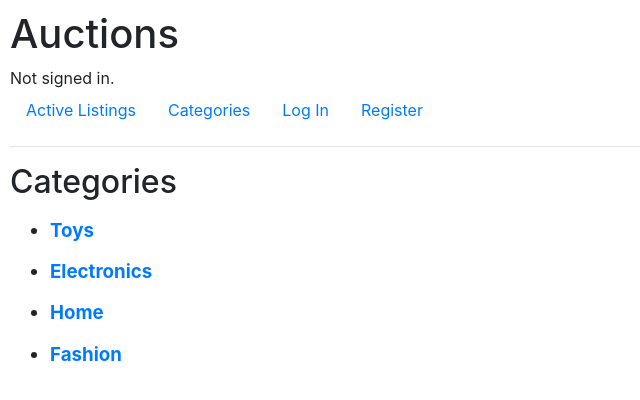
After one commit to OmerGulcu/CS50-Web, a Django app: page /categories in a window 1280 px wide. The commit adds this page. Shown: the top 400 px of the page, without its empty margins (0-640 px from the left). Run offline with Django 3.2, Linux system fonts and the light colour scheme; parts of the project's set-up code (start-up, migrations or seed data) failed here and were passed over; some libraries are stand-ins or nearby versions.

```diff
--- a/Week 4/commerce/auctions/models.py
+++ b/Week 4/commerce/auctions/models.py
@@ -1,5 +1,6 @@
 from distutils.command.upload import upload
 from tkinter import CASCADE
+from unicodedata import category
 from django.contrib.auth.models import AbstractUser
 from django.db import models
 
@@ -9,8 +10,10 @@ class User(AbstractUser):
 class Listing(models.Model):
     name = models.CharField(max_length=64)
     description = models.CharField(max_length=500)
-    starting_bid = models.PositiveIntegerField()
+    price = models.PositiveIntegerField()
     image = models.CharField(max_length=2048, blank=True)
+    categories = [("toys", "Toys"), ("electronics", "Electronics"), ("home", "Home"), ("fashion", "Fashion")]
+    category = models.CharField(choices=categories, max_length=64, blank=True, null=True)
     creator = models.ForeignKey(User, on_delete=models.CASCADE, related_name="listings")
     winner = models.ForeignKey(User, on_delete=models.DO_NOTHING, null=True, blank=True)
     active = models.BooleanField(default=True)
--- a/Week 4/commerce/auctions/static/auctions/styles.css
+++ b/Week 4/commerce/auctions/static/auctions/styles.css
@@ -67,3 +93,13 @@ input {
 #watch_listing:hover, #rm_watched_listing:hover {
     border: 1px black solid;
 }
+
+.h3 {
+
+    font-size: 1.17em;
+    margin-top: 1em;
+    margin-bottom: 1em;
+    margin-left: 0;
+    margin-right: 0;
+    font-weight: bold;
+  }
--- /dev/null
+++ b/Week 4/commerce/auctions/templates/auctions/categories.html
@@ -0,0 +1,10 @@
+{% extends 'auctions/layout.html' %}
+
+{% block body %}
+    <h2>Categories</h2>
+    <ul>
+    {% for category in categories %}
+        <li class="h3"><a href="../{{ category }}">{{ category|title }}</a></li>
+    {% endfor %}
+    </ul>
+{% endblock body %}
--- a/Week 4/commerce/auctions/templates/auctions/layout.html
+++ b/Week 4/commerce/auctions/templates/auctions/layout.html
@@ -19,6 +19,9 @@
         <ul class="nav">
             <li class="nav-item">
                 <a class="nav-link" href="{% url 'index' %}">Active Listings</a>
+            </li>
+            <li>
+                <a class="nav-link" href="{% url "categories" %}">Categories</a>
             </li>
             {% if user.is_authenticated %}
                 <li class="nav-item">
--- a/Week 4/commerce/auctions/templates/auctions/new_listing.html
+++ b/Week 4/commerce/auctions/templates/auctions/new_listing.html
@@ -1,7 +1,7 @@
 {% extends 'auctions/layout.html' %}
 
 {% block body %}
-<form action="newlisting" method="POST">
+<form action="newlisting" method="POST" class="new_listing_form">
     {% csrf_token %}
     {{ forma }}
     <input type="submit" value="Submit">
--- a/Week 4/commerce/auctions/urls.py
+++ b/Week 4/commerce/auctions/urls.py
@@ -1,3 +1,4 @@
+from unicodedata import category
 from django.urls import path
 
 from . import views
@@ -9,5 +10,7 @@ urlpatterns = [
     path("register", views.register, name="register"),
     path("newlisting", views.new_listing, name="new_listing"),
     path("viewlisting/<str:id>", views.view_listing, name="view_listing"),
-    path("watchlist", views.watchlist, name="watchlist")
+    path("watchlist", views.watchlist, name="watchlist"),
+    path("categories", views.categories, name="categories"),
+    path("<str:category>", views.category , name="category")
 ]
--- a/Week 4/commerce/auctions/views.py
+++ b/Week 4/commerce/auctions/views.py
@@ -7,12 +7,12 @@ from django.contrib.auth.decorators import login_required
 from django import forms
 from django.forms import ModelForm
 
-from .models import Listing, User, Watching
+from .models import User, Listing, Bid, Comment, Watching
 
 def index(request):
     listings = Listing.objects.all()
     return render(request, "auctions/index.html", {
-        "listings": listings, "watchlist_only": False
+        "listings": listings, "header": "Active Listings"
     })
 
 def login_view(request):
@@ -78,12 +78,13 @@ def new_listing(request):
                 # Get cleaned data
                 name = listing_form.cleaned_data["name"]
                 description = listing_form.cleaned_data["description"]
-                starting_bid = listing_form.cleaned_data["starting_bid"]
+                price = listing_form.cleaned_data["price"]
                 image = listing_form.cleaned_data["image"]
+                category = listing_form.cleaned_data["category"]
                 creator = request.user
 
                 # Save as a listing
-                listing = Listing(name = name, description = description, starting_bid = starting_bid, image = image, creator = creator)
+                listing = Listing(name = name, description = description, price = price, image = image, category = category, creator = creator)
                 listing.save()
                 return HttpResponseRedirect(reverse("index"))
         else:
@@ -93,7 +94,7 @@ def new_listing(request):
 class ListingForm(ModelForm):
     class Meta:
         model = Listing
-        fields = ("name", "description", "starting_bid", "image")
+        fields = ("name", "description", "price", "image", "category")
         labels = {
             "image": "Image (url):"
         }
@@ -101,6 +102,7 @@ class ListingForm(ModelForm):
 def view_listing(request, id):
     user = request.user
     listing = Listing.objects.get(id=id)
+    error = False
 
     try:
         Watching.objects.get(user = user, listing = listing)
@@ -111,18 +113,37 @@ def view_listing(request, id):
         watched = False
 
     if request.method == "POST":
-        if not watched:
-            watching = Watching(user = user, listing = listing)
-            watching.save()
-            watched = True
-        else:
-            Watching.objects.get(user = user, listing = listing).delete()
-            watched = False
+        if request.POST["post"] == "Place Bid":
+            form = BidForm(request.POST)
+            if form.is_valid():
+                amount = form.cleaned_data["amount"]
+                if amount > listing.price:
+                    listing.price = amount
+                    listing.winner = user
+                    listing.save()
+                else:
+                    message = "Your bid must be higher than the current price."
+                    error = True
+        elif request.POST["post"] in ["In Watchlist", "Add to Watchlist"]:
+            if not watched:
+                watching = Watching(user = user, listing = listing)
+                watching.save()
+                watched = True
+            else:
+                Watching.objects.get(user = user, listing = listing).delete()
+                watched = False
 
-    listing = Listing.objects.get(id=id)
-    return render(request, "auctions/view_listing.html", {
-       "listing": listing, "watched": watched
-    })
+    if not error:
+        return render(request, "auctions/view_listing.html", {
+       "listing": listing, "watched": watched, "bid_form": BidForm()
+        })
+    else:
+        return render(request, "auctions/view_listing.html", {
+       "listing": listing, "watched": watched, "bid_form": BidForm(), "message": message
+        })
+
+class BidForm(forms.Form):
+    amount = forms.IntegerField(label="")
 
 @login_required(login_url="login")
 def watchlist(request):
@@ -131,5 +152,20 @@ def watchlist(request):
     for watching in watchings:
         listings.append(watching.listing)
     return render(request, "auctions/index.html", {
-        "listings": listings, "watchlist_only": True
+        "listings": listings, "header": "Watchlist"
     })
+
+category_list = ["toys", "electronics", "home", "fashion"]
+
+def category(request, category):
+    if category not in category_list:
+        return HttpResponse("Page not found.")
+    listings = Listing.objects.filter(category=category)
+    return render(request, "auctions/index.html", {
+        "listings": listings, "header": category.capitalize()
+    })
+
+def categories(request):
+    return render(request, "auctions/categories.html", {
+        "categories": category_list
+    })
```
Also changed, not shown: other parts of Week 4/commerce/auctions/static/auctions/styles.css (+30 -4 lines), Week 4/commerce/auctions/templates/auctions/index.html (+3 -13 lines), Week 4/commerce/auctions/templates/auctions/view_listing.html (+26 -14 lines), Week 4/commerce/auctions/migrations/0007_listing_category.py (added), Week 4/commerce/auctions/migrations/0008_rename_starting_bid_listing_price.py (added), Week 4/commerce/db.sqlite3.
